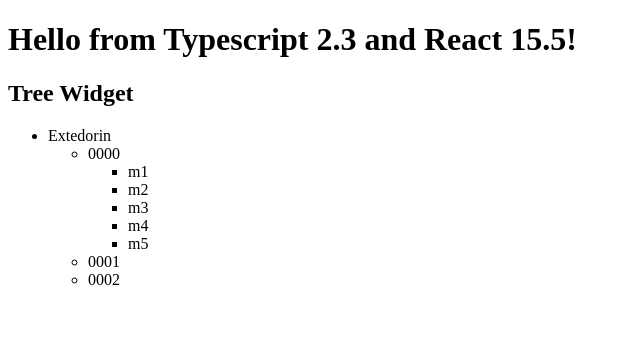
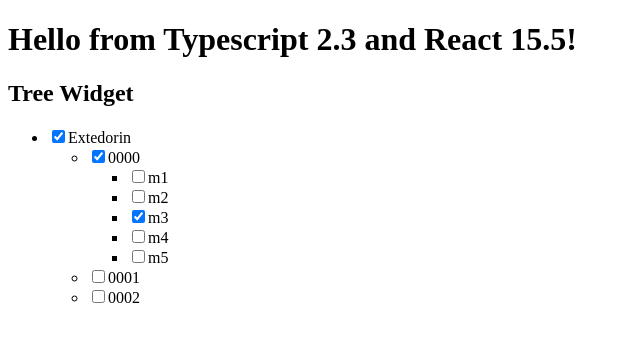
Before and after one commit to JaegerJens/ReactTypescript, a React app: page / in a window 1280 px wide. Shown: the top 342 px of the page, without its empty margins (0-640 px from the left). Built offline with nearby package versions, Linux system fonts and the light colour scheme.

Commit message:
show isExpanded property as html checkbox in tree

```diff
--- a/src/components/Tree/Tree.tsx
+++ b/src/components/Tree/Tree.tsx
@@ -2,7 +2,8 @@
 import {AppState, TreeWidget, TreeList, TreeItem} from  "../../typings"
 import {connect} from "react-redux";
 
-const showItem = ({name, children, isExpanded}: TreeItem): JSX.Element => <div>
+const showItem = ({name, children, isExpanded, id}: TreeItem): JSX.Element => <div>
+        <input type="checkbox" name="isExpanded" checked={isExpanded}/>
         <span>{name}</span>
         {children && isExpanded && (<ul>{listChildren(children)}</ul>)}
     </div>;
--- a/src/store/initialState.tsx
+++ b/src/store/initialState.tsx
@@ -12,7 +12,7 @@
             children: [
                 {id: 100001, name: "m1", isExpanded: false},
                 {id: 100002, name: "m2", isExpanded: false},
-                {id: 100003, name: "m3", isExpanded: false},
+                {id: 100003, name: "m3", isExpanded: true},
                 {id: 100004, name: "m4", isExpanded: false},
                 {id: 100005, name: "m5", isExpanded: false}
             ]
```
